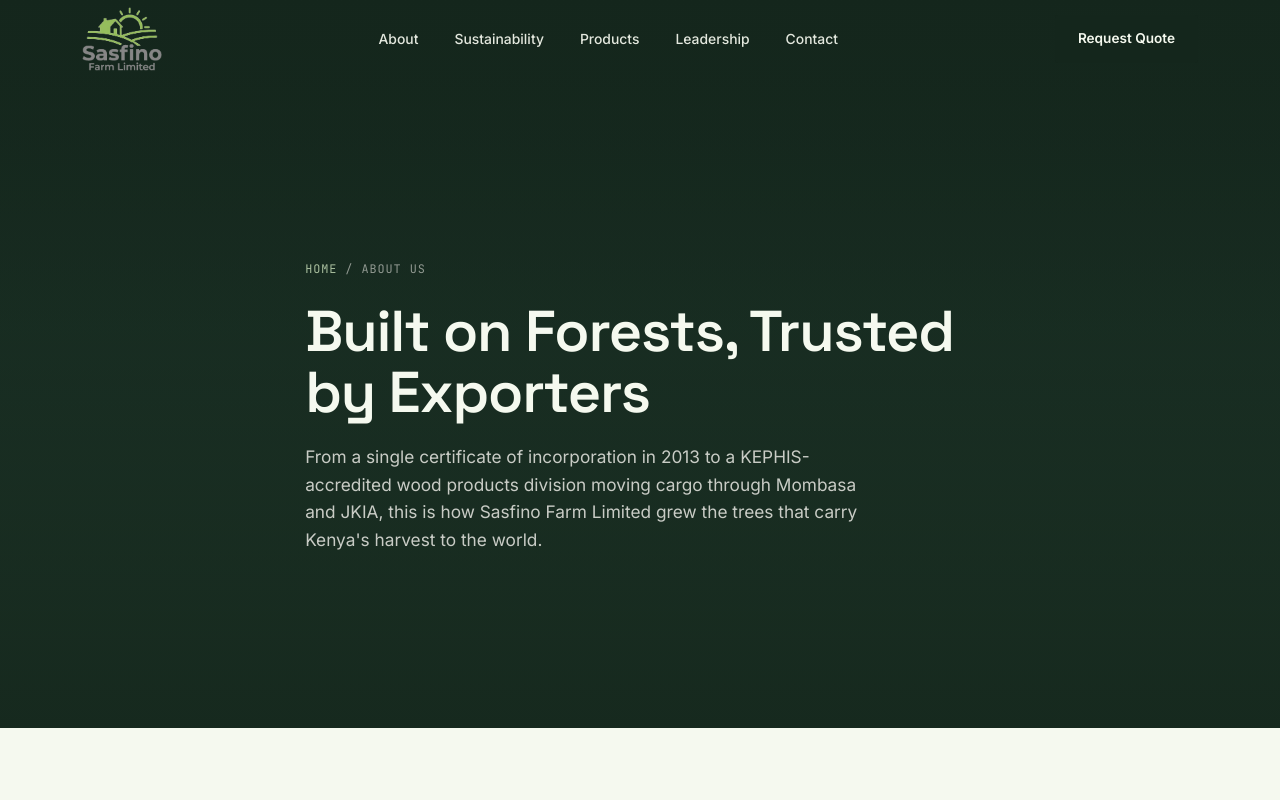
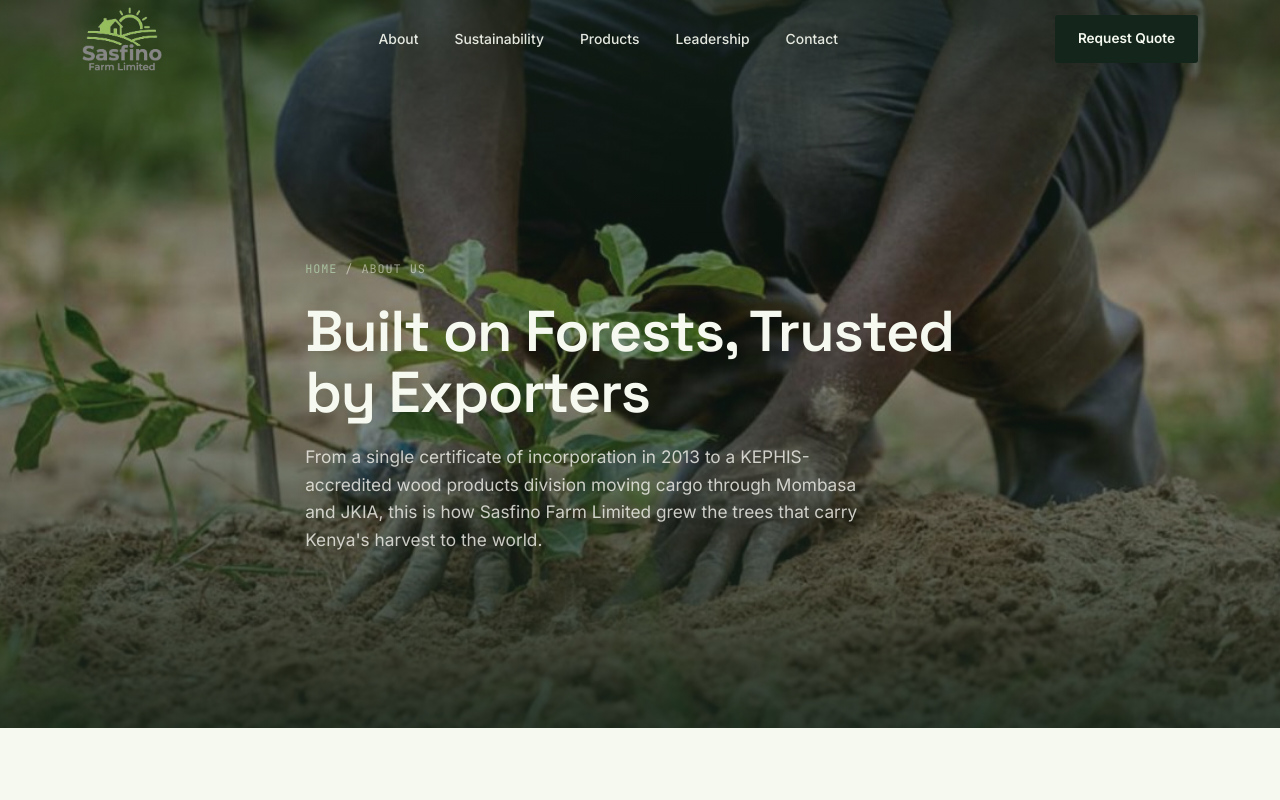
Before and after one commit to M3lcharagu/sasfino33, a plain HTML site: page about.html in a window 1280 px wide. Shown: the top 800 px of the page. Drawn offline with Linux system fonts and the light colour scheme.

Commit message:
Update banner image in about.html

```diff
--- a/about.html
+++ b/about.html
@@ -28,7 +28,7 @@
 </header>
 
 <section class="page-banner">
-  <div class="banner-photo" style="background-image:url('slide-reforestation.jpg')"></div>
+  <div class="banner-photo" style="background-image:url('slide-reforestation_1.jpg')"></div>
   <div class="banner-overlay"></div>
   <div class="wrap">
     <div class="breadcrumb"><a href="index.html">Home</a> / About Us</div>
```
